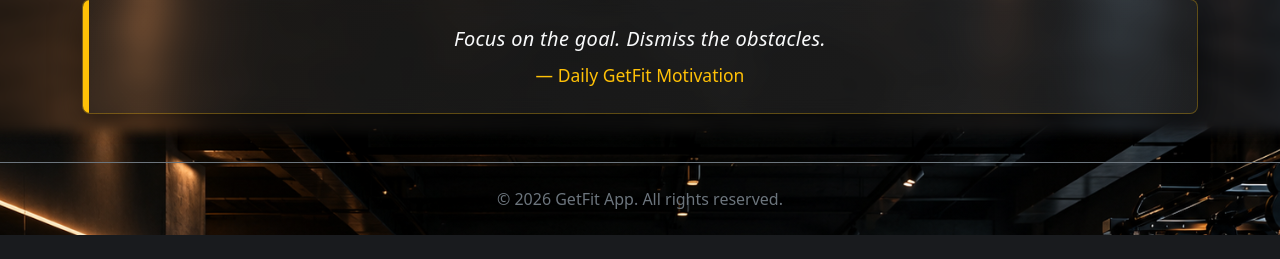
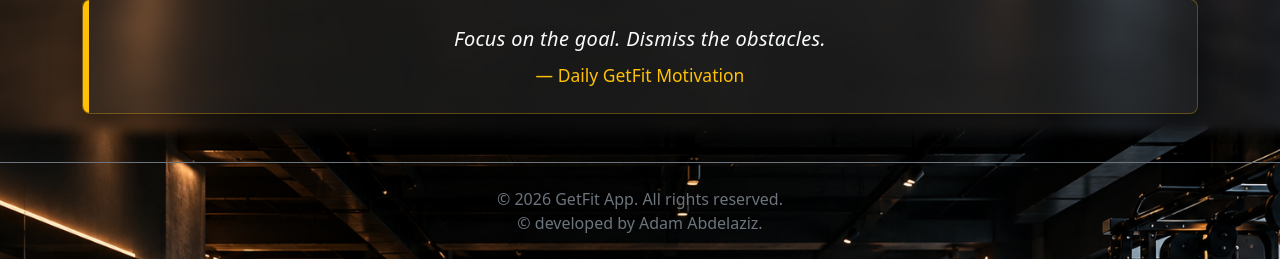
Before and after one commit to Adamabdelaziz23/getfit, a Flask app: page / in a window 1280 px wide. Shown: the part 689-948 px from the top of the page. Before the commit the page ends 924 px from the top, so only its background shows below. Run offline with Flask 3, Linux system fonts and the light colour scheme; the visitor is signed in with stand-in values (Sample User, id 1); some libraries are stand-ins or nearby versions.

Commit message:
extra credits

```diff
--- a/templates/layout.html
+++ b/templates/layout.html
@@ -33,6 +33,7 @@
 
     <footer class="text-center py-4 border-top border-secondary text-secondary">
         <p class="m-0">&copy; 2026 GetFit App. All rights reserved.</p>
+          <p class="m-0">&copy; developed by Adam Abdelaziz.</p>
     </footer>
 
     <script src="https://cdn.jsdelivr.net/npm/bootstrap@5.3.8/dist/js/bootstrap.bundle.min.js"></script>
```
